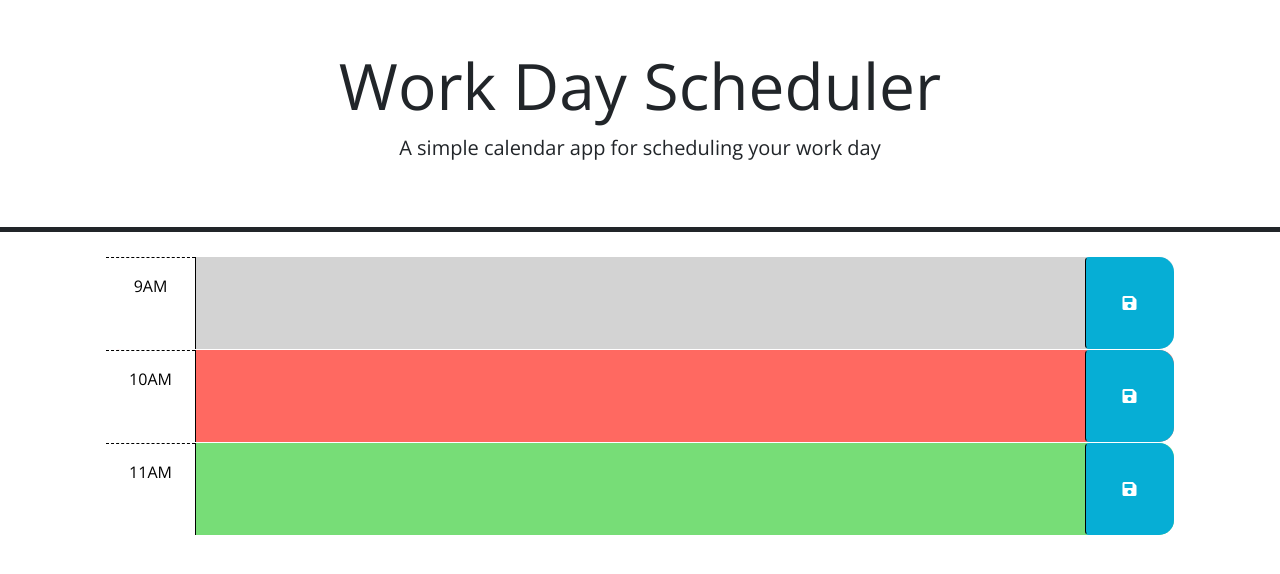
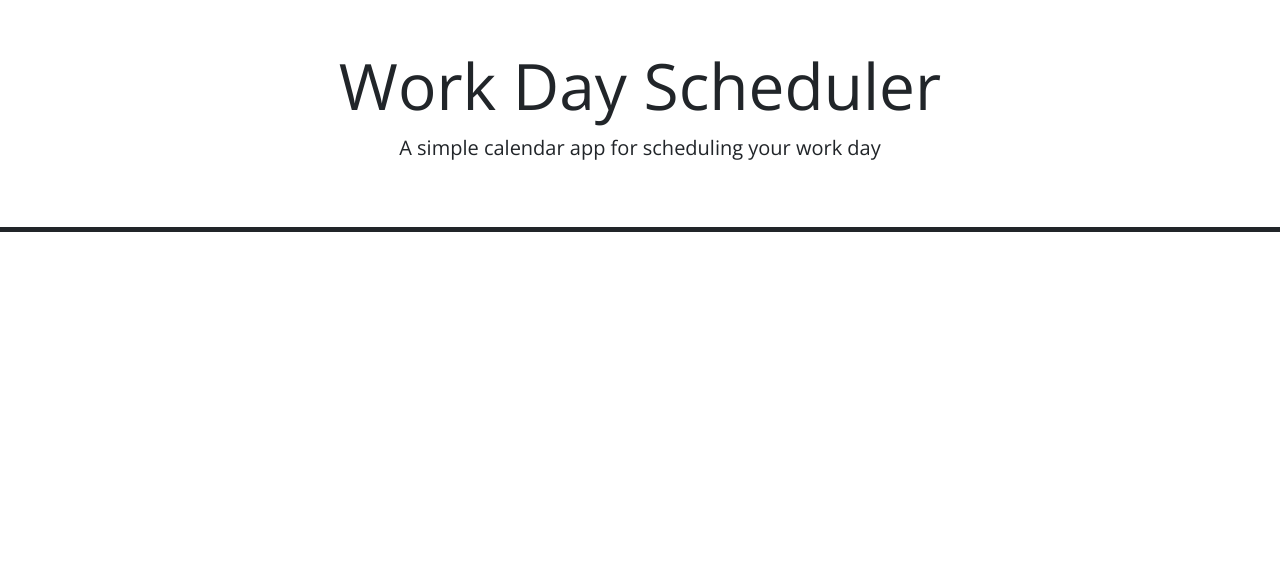
Before and after one commit to Vinoshan/Challenge-5-Scheduler, a plain HTML site: page index.html in a window 1280 px wide. Drawn offline with nearby package versions, Linux system fonts and the light colour scheme.

Commit message:
Commented out Examples

```diff
--- a/index.html
+++ b/index.html
@@ -6,18 +6,15 @@
     <meta http-equiv="X-UA-Compatible" content="ie=edge" />
     <link
       rel="stylesheet"
-      href="https://cdn.jsdelivr.net/npm/bootstrap@5.1.3/dist/css/bootstrap.min.css"
-    />
+      href="https://cdn.jsdelivr.net/npm/bootstrap@5.1.3/dist/css/bootstrap.min.css" />
     <link
       rel="stylesheet"
       href="https://use.fontawesome.com/releases/v5.8.1/css/all.css"
       integrity="sha384-50oBUHEmvpQ+1lW4y57PTFmhCaXp0ML5d60M1M7uH2+nqUivzIebhndOJK28anvf"
-      crossorigin="anonymous"
-    />
+      crossorigin="anonymous" />
     <link
       href="https://fonts.googleapis.com/css?family=Open+Sans&display=swap"
-      rel="stylesheet"
-    />
+      rel="stylesheet" />
     <link rel="stylesheet" href="style.css" />
     <title>Work Day Scheduler</title>
   </head>
@@ -39,7 +36,7 @@
         code is implemented.
         -->
 
-      <!-- Example of a past time block. The "past" class adds a gray background color. -->
+      <!-- Example of a past time block. The "past" class adds a gray background color.
       <div id="hour-9" class="row time-block past">
         <div class="col-2 col-md-1 hour text-center py-3">9AM</div>
         <textarea class="col-8 col-md-10 description" rows="3"> </textarea>
@@ -49,29 +46,28 @@
       </div>
 
       <!-- Example of a a present time block. The "present" class adds a red background color. -->
-      <div id="hour-10" class="row time-block present">
+      <!-- <div id="hour-10" class="row time-block present">
         <div class="col-2 col-md-1 hour text-center py-3">10AM</div>
         <textarea class="col-8 col-md-10 description" rows="3"> </textarea>
         <button class="btn saveBtn col-2 col-md-1" aria-label="save">
           <i class="fas fa-save" aria-hidden="true"></i>
         </button>
-      </div>
+      </div> -->
 
       <!-- Example of a future time block. The "future" class adds a green background color. -->
-      <div id="hour-11" class="row time-block future">
+      <!-- <div id="hour-11" class="row time-block future">
         <div class="col-2 col-md-1 hour text-center py-3">11AM</div>
         <textarea class="col-8 col-md-10 description" rows="3"> </textarea>
         <button class="btn saveBtn col-2 col-md-1" aria-label="save">
           <i class="fas fa-save" aria-hidden="true"></i>
-        </button>
-      </div>
+        </button>-->
+    </div>
 
     <script src="https://code.jquery.com/jquery-3.4.1.min.js"></script>
     <script
       src="https://cdn.jsdelivr.net/npm/dayjs@1.11.3/dayjs.min.js"
       integrity="sha256-iu/zLUB+QgISXBLCW/mcDi/rnf4m4uEDO0wauy76x7U="
-      crossorigin="anonymous"
-    ></script>
+      crossorigin="anonymous"></script>
 
     <script src="script.js"></script>
   </body>
```
